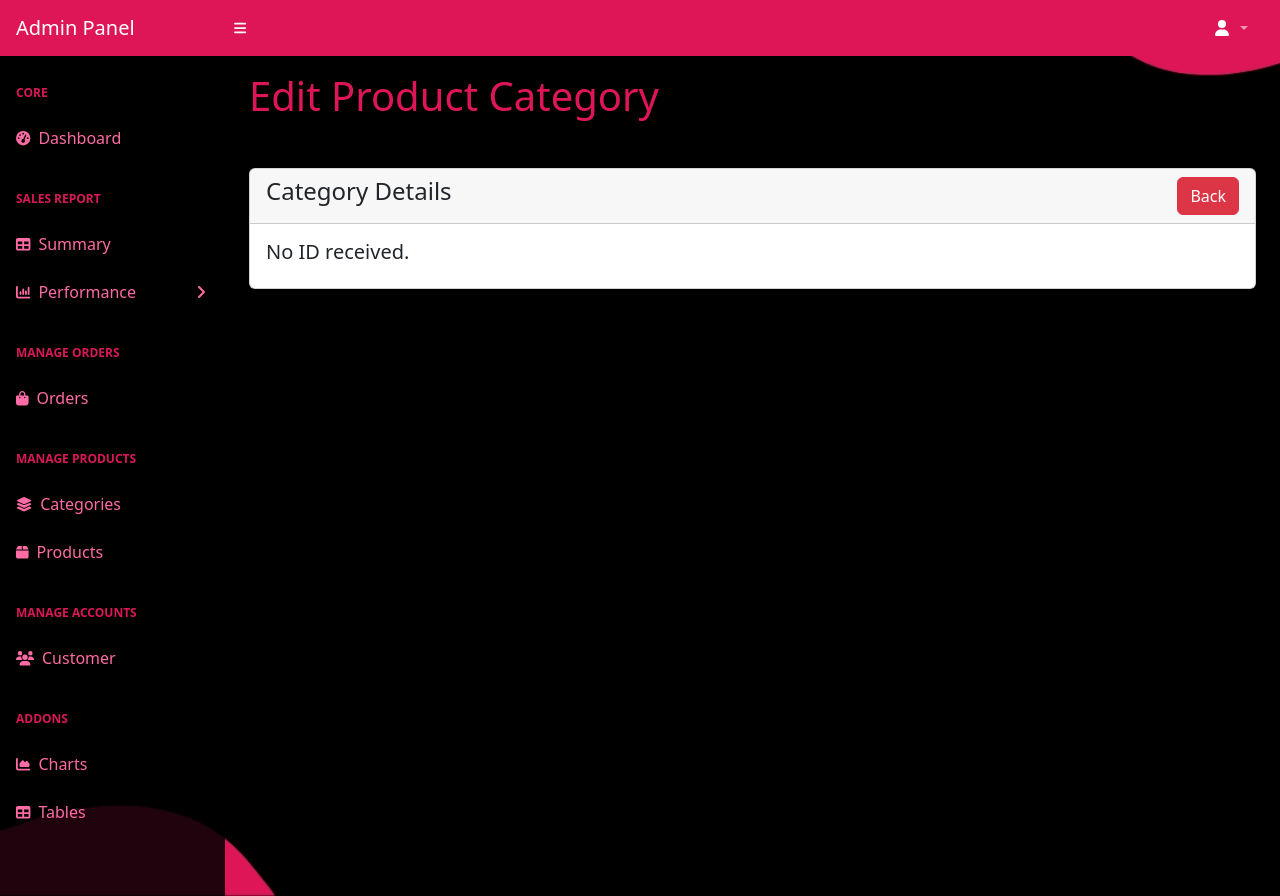
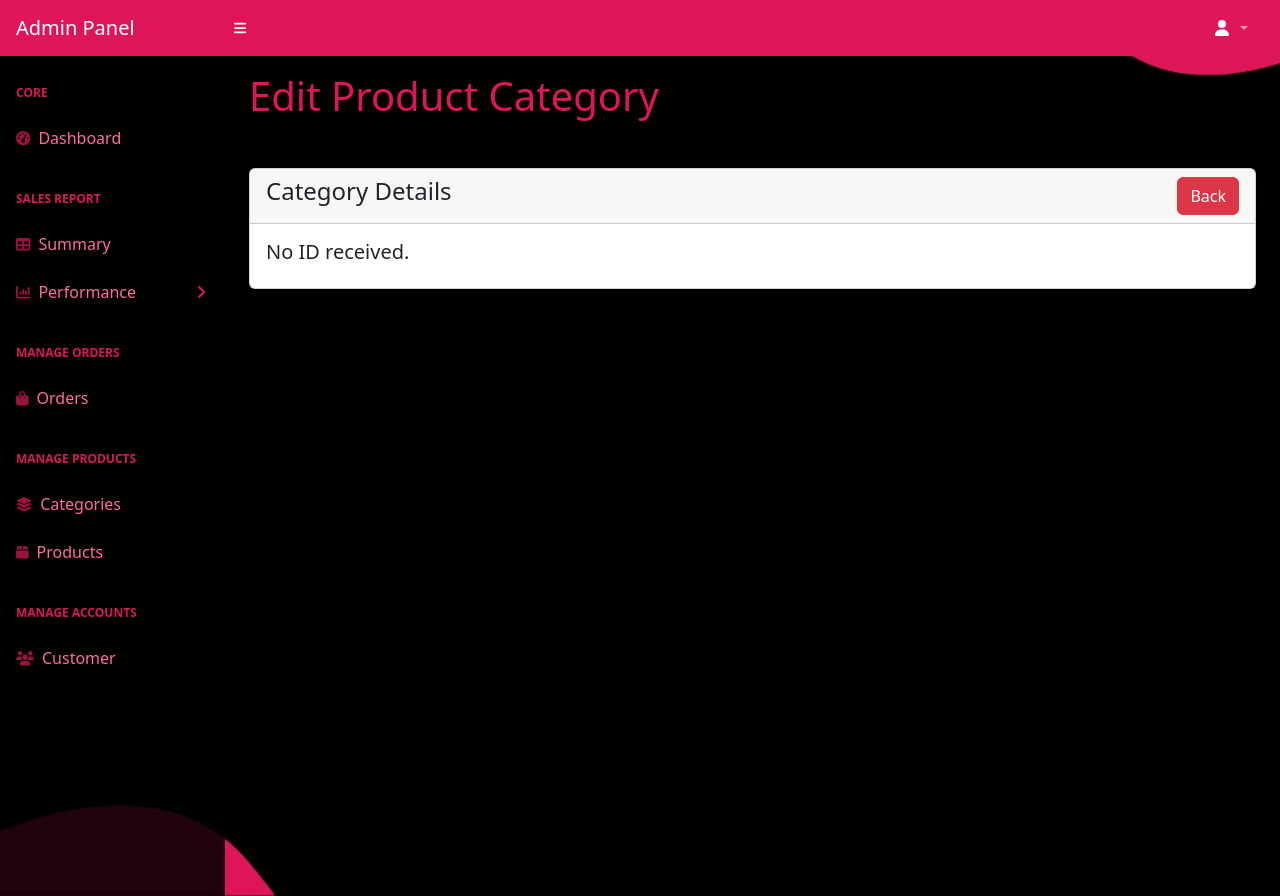
Before and after one commit to bulsu-mimurajg/IT304-Bhengs, a PHP site: page /admin/categories-edit.php in a window 1280 px wide. Run offline with PHP 8.4, Linux system fonts and the light colour scheme; some libraries are stand-ins or nearby versions.

Commit message:
modify - sidebar colors

```diff
--- a/admin/assets/css/custom.css
+++ b/admin/assets/css/custom.css
@@ -52,20 +52,20 @@ body {
     color: #ff6ba4;
 }
 
-.sb-sidenav-light .sb-sidenav-menu .nav-link .sb-nav-link-icon {
-    color: #d71957;
+.sidebar-custom .sb-sidenav-menu .nav-link .sb-nav-link-icon {
+    color: #d71958b8;
 }
-  .sb-sidenav-light .sb-sidenav-menu .nav-link .sb-sidenav-collapse-arrow {
+.sidebar-custom .sb-sidenav-menu .nav-link .sb-sidenav-collapse-arrow {
     color: #d71957;
 }
 
-.sb-sidenav-light .sb-sidenav-menu .nav-link:hover {
-    color: #f3156b;
+.sidebar-custom .sb-sidenav-menu .nav-link:hover {
+    color: #d71957;
 }
-  .sb-sidenav-light .sb-sidenav-menu .nav-link.active {
-    color: #f3156b;
+.sidebar-custom .sb-sidenav-menu .nav-link.active {
+    color: rgb(243, 203, 218);
 }
-  .sb-sidenav-light .sb-sidenav-menu .nav-link.active .sb-nav-link-icon {
+.sidebar-custom .sb-sidenav-menu .nav-link.active .sb-nav-link-icon {
     color: #f3156b;
 }
 
--- a/admin/includes/sidebar.php
+++ b/admin/includes/sidebar.php
@@ -1,31 +1,35 @@
+<?php $currentPage = substr($_SERVER['SCRIPT_NAME'], strrpos($_SERVER['SCRIPT_NAME'], "/") + 1) ?>
+
 <div id="layoutSidenav_nav">
     <nav class="sb-sidenav accordion sidebar-custom" id="sidenavAccordion">
         <div class="sb-sidenav-menu">
             <div class="nav">
 
                 <div class="sb-sidenav-menu-heading">Core</div>
-                <a class="nav-link" href="index.php">
+                <a class="nav-link <?= $currentPage == 'index.php' ? 'active' : '' ?>" href="index.php">
                     <div class="sb-nav-link-icon"><i class="fas fa-tachometer-alt"></i></div>
                     Dashboard
                 </a>
 
                 <div class="sb-sidenav-menu-heading">Sales Report</div>
-                <a class="nav-link" href="sales-report_summary.php">
+                <a class="nav-link <?= $currentPage == 'sales-report_summary.php' ? 'active' : '' ?>" href="sales-report_summary.php">
                     <div class="sb-nav-link-icon"><i class="fas fa-table"></i></div>
                     Summary
                 </a>
-                <a class="nav-link collapsed" href="#" data-bs-toggle="collapse" data-bs-target="#collapsePerformance" aria-expanded="false" aria-controls="collapsePerformance">
+                <a class="nav-link
+                <?= ($currentPage == 'performance_sales-growth.php') || ($currentPage == 'performance_popularity.php') ? 'collapse active' : 'collapsed' ?>"
+                    href="#" data-bs-toggle="collapse" data-bs-target="#collapsePerformance" aria-expanded="false" aria-controls="collapsePerformance">
                     <div class="sb-nav-link-icon"><i class="fas fa-chart-column"></i></div>
                     Performance
                     <div class="sb-sidenav-collapse-arrow"><i class="fas fa-angle-down"></i></div>
                 </a>
                 <div class="collapse" id="collapsePerformance" aria-labelledby="headingTwo" data-bs-parent="#sidenavAccordion">
                     <nav class="sb-sidenav-menu-nested nav accordion" id="sidenavAccordionPages">
-                        <a class="nav-link collapsed" href="#">
+                        <a class="nav-link collapsed <?= $currentPage == 'performance_sales-growth.php' ? 'active' : '' ?>" href="performance_sales-growth.php">
                             <div class="sb-nav-link-icon"><i class="fas fa-chart-simple"></i></div>
                             Sales Growth
                         </a>
-                        <a class="nav-link collapsed" href="#">
+                        <a class="nav-link collapsed <?= $currentPage == 'performance_popularity.php' ? 'active' : '' ?>" href="performance_popularity.php">
                             <div class="sb-nav-link-icon"><i class="fas fa-chart-line"></i></div>
                             Popularity
                         </a>
@@ -33,36 +37,28 @@
                 </div>
 
                 <div class="sb-sidenav-menu-heading">Manage Orders</div>
-                <a class="nav-link" href="orders.php">
+                <a class="nav-link <?= $currentPage == 'orders.php' ? 'active' : '' ?>" href="orders.php">
                     <div class="sb-nav-link-icon"><i class="fas fa-bag-shopping"></i></div>
                     Orders
                 </a>
 
                 <div class="sb-sidenav-menu-heading">Manage Products</div>
-                <a class="nav-link" href="categories.php">
+                <a class="nav-link <?= $currentPage == 'categories.php' ? 'active' : '' ?>" href="categories.php">
                     <div class="sb-nav-link-icon"><i class="fas fa-layer-group"></i></div>
                     Categories
                 </a>
-                <a class="nav-link" href="products.php">
+                <a class="nav-link <?= $currentPage == 'products.php' ? 'active' : '' ?>" href="products.php">
                     <div class="sb-nav-link-icon"><i class="fas fa-box"></i></div>
                     Products
                 </a>
 
                 <div class="sb-sidenav-menu-heading">Manage Accounts</div>
-                <a class="nav-link" href="customer.php">
+                <a class="nav-link <?= $currentPage == 'customer.php' ? 'active' : '' ?>" href="customer.php">
                     <div class="sb-nav-link-icon"><i class="fa-solid fa-users"></i></div>
                     Customer
                 </a>
 
-                <div class="sb-sidenav-menu-heading">Addons</div>
-                <a class="nav-link" href="charts.html">
-                    <div class="sb-nav-link-icon"><i class="fas fa-chart-area"></i></div>
-                    Charts
-                </a>
-                <a class="nav-link" href="tables.html">
-                    <div class="sb-nav-link-icon"><i class="fas fa-table"></i></div>
-                    Tables
-                </a>
+                <div class="sb-sidenav-menu-heading"></div>
             </div>
         </div>
     </nav>
```
